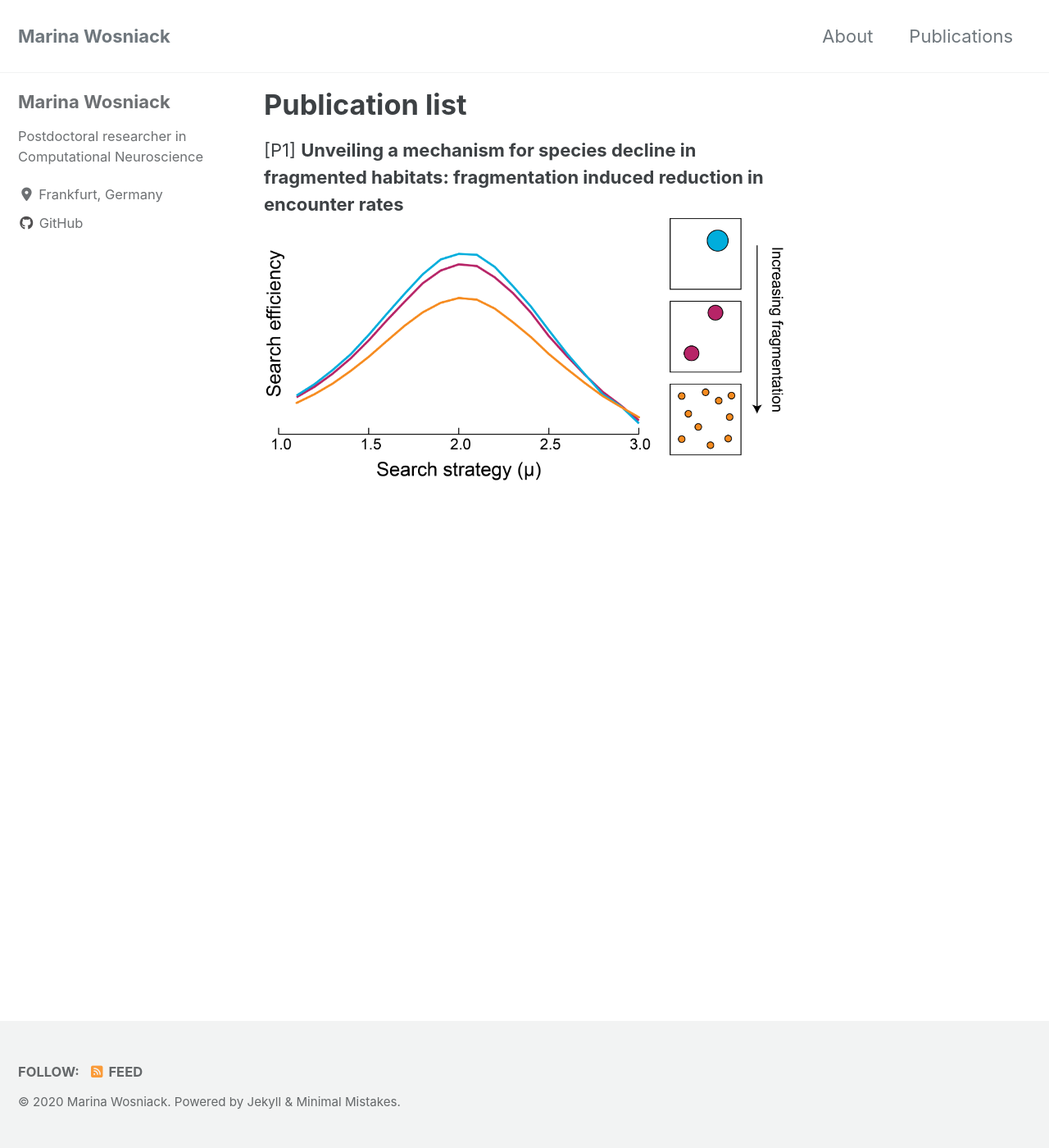
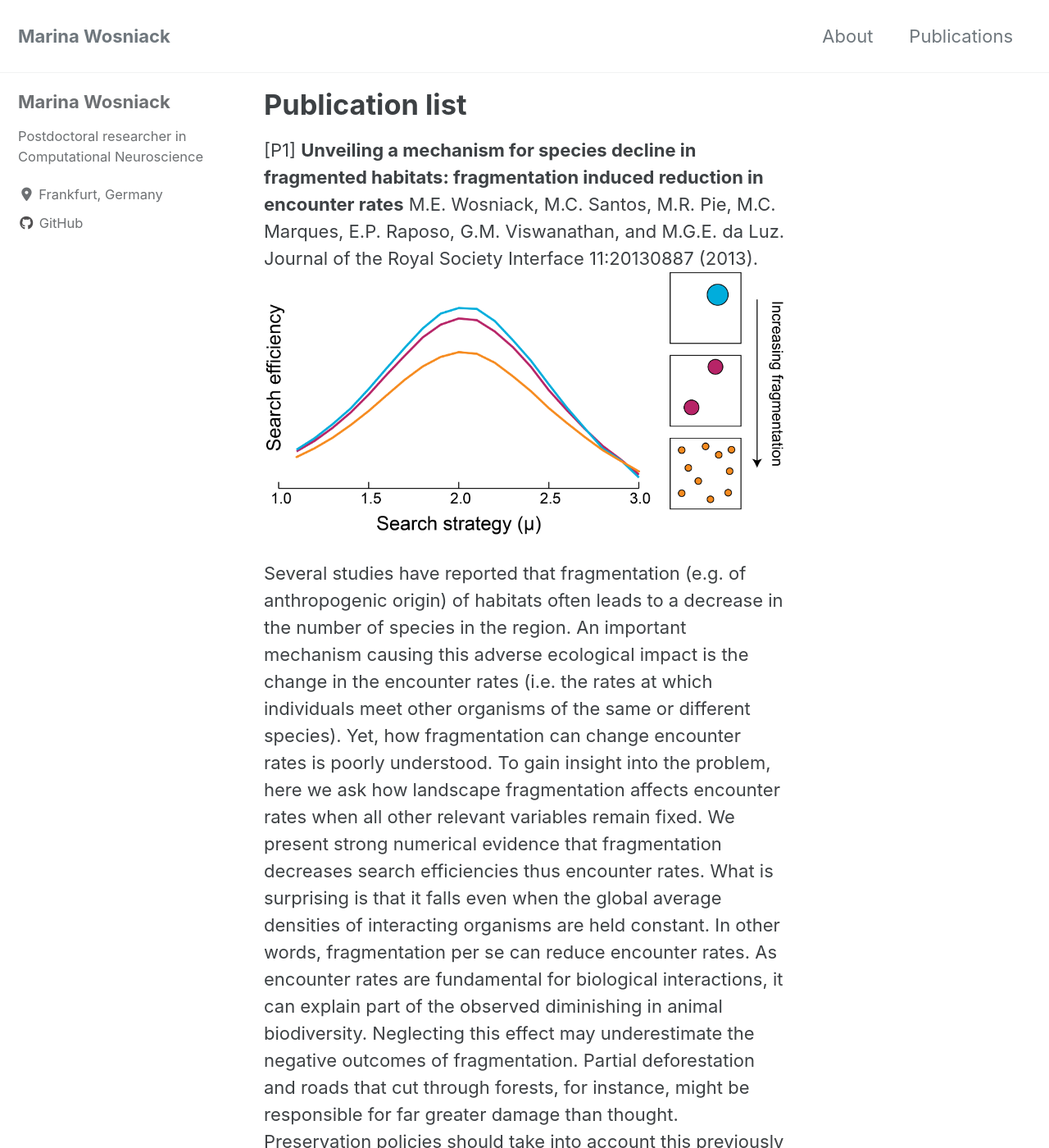
Before and after one commit to mewosniack/mewosniack.github.io, a Jekyll site: the page built from _pages/publications.md, in a window 1280 px wide and 1400 px high. Shown: the whole window at 82% size. Built offline with Jekyll 4.4.1, drawn with Linux system fonts in a browser that asks for light colours; cached includes are drawn as plain includes; nearby versions of some CDN libraries; some of the changed text lies outside the part shown.

Commit message:
Updated publications

```diff
--- a/_pages/publications.md
+++ b/_pages/publications.md
@@ -5,4 +5,7 @@ title: "Publication list"
 author_profile: true
 ---
 [P1] **Unveiling a mechanism for species decline in fragmented habitats: fragmentation induced reduction in encounter rates**
+M.E. Wosniack, M.C. Santos, M.R. Pie, M.C. Marques, E.P. Raposo, G.M. Viswanathan, and M.G.E. da Luz. Journal of the Royal Society Interface 11:20130887 (2013).
 <img src="{{ site.url }}{{ site.baseurl }}/images/interface.png" alt="fragmentation habitat levy flight">
+
+Several studies have reported that fragmentation (e.g. of anthropogenic origin) of habitats often leads to a decrease in the number of species in the region. An important mechanism causing this adverse ecological impact is the change in the encounter rates (i.e. the rates at which individuals meet other organisms of the same or different species). Yet, how fragmentation can change encounter rates is poorly understood. To gain insight into the problem, here we ask how landscape fragmentation affects encounter rates when all other relevant variables remain fixed. We present strong numerical evidence that fragmentation decreases search efficiencies thus encounter rates. What is surprising is that it falls even when the global average densities of interacting organisms are held constant. In other words, fragmentation per se can reduce encounter rates. As encounter rates are fundamental for biological interactions, it can explain part of the observed diminishing in animal biodiversity. Neglecting this effect may underestimate the negative outcomes of fragmentation. Partial deforestation and roads that cut through forests, for instance, might be responsible for far greater damage than thought. Preservation policies should take into account this previously overlooked scientific fact.
```
